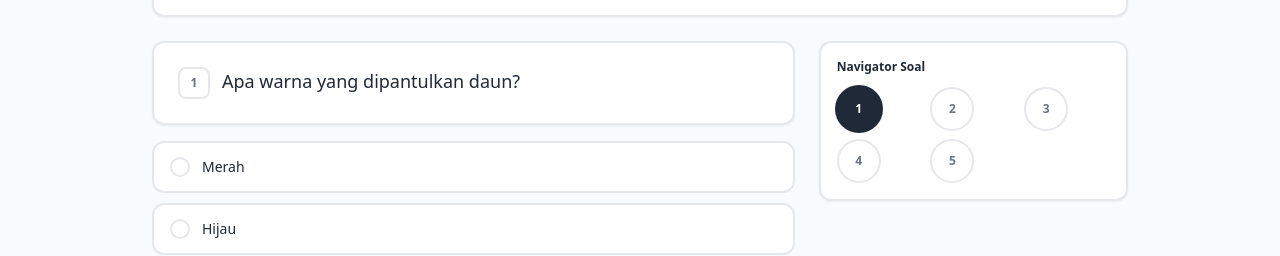
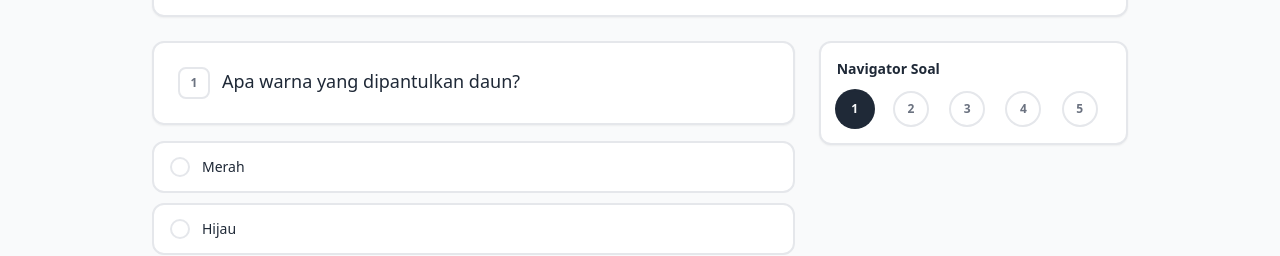
Before and after one commit to kemal-faza/neurodivergent-lms, a Next.js app: page /belajar/kuis/q1 in a window 1280 px wide. Shown: the part 132-388 px from the top of the page. Built offline with nearby package versions, Linux system fonts and the light colour scheme.

Commit message:
style: refine navigator grid to 5 columns, smaller circles, larger heading

```diff
--- a/src/components/KuisEngine.tsx
+++ b/src/components/KuisEngine.tsx
@@ -213,8 +213,8 @@ export function KuisEngine({
 
         <div className="space-y-4">
           <div className="border-2 border-border bg-card rounded-xl p-4 shadow-sm">
-            <h3 className="text-xs font-sans font-semibold text-fg mb-3">Navigator Soal</h3>
-            <div className="grid grid-cols-3 gap-2">
+            <h3 className="text-sm font-sans font-semibold text-fg mb-3">Navigator Soal</h3>
+            <div className="grid grid-cols-5 gap-2">
               {soalList.map((_, i) => {
                 const answer = answers[i];
                 const isCurrent = i === qIndex;
@@ -241,7 +241,7 @@ export function KuisEngine({
                     onClick={() => handleJumpToQuestion(i)}
                     aria-current={isCurrent ? "step" : undefined}
                     aria-label={`Soal ${i + 1}, ${stateLabel}`}
-                    className={`w-11 h-11 min-h-[44px] rounded-full text-xs font-sans font-semibold flex items-center justify-center transition-all ${cls}`}
+                    className={`w-9 h-9 rounded-full text-xs font-sans font-semibold flex items-center justify-center transition-all ${cls}`}
                   >
                     {i + 1}
                   </button>
```
